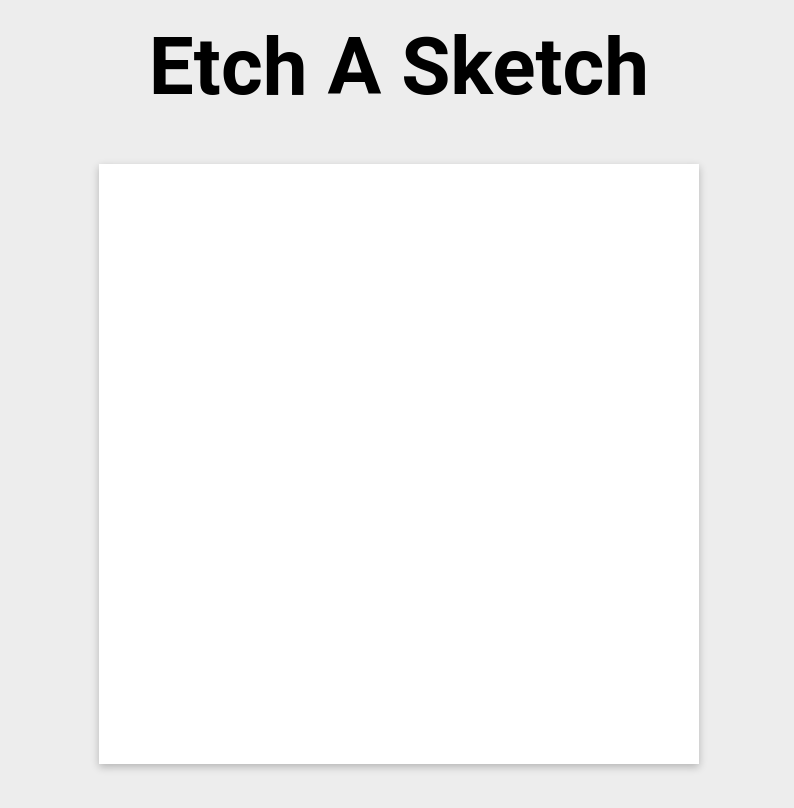
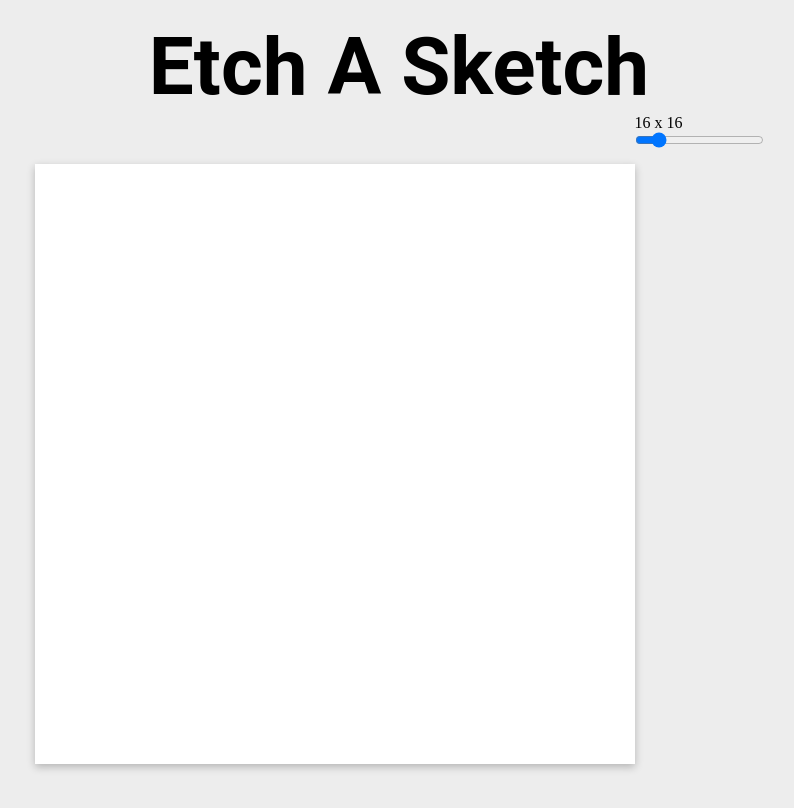
Before and after one commit to berksengul17/etch-a-sketch, a plain HTML site: page index.html in a window 1280 px wide. Shown: the whole page, without its empty margins (241-1035 px from the left). Drawn offline with Linux system fonts and the light colour scheme.

Commit message:
Add range slider to html and dynamic text that shows the current value

```diff
--- a/index.html
+++ b/index.html
@@ -14,6 +14,10 @@
         <h1>Etch A Sketch</h1>
         <div class="main">
             <div class="container"></div>
+            <div class="slide-container">
+                <div id="rangeV"></div>
+                <input id="range" type="range" min="2" max="100" value="16">
+            </div>
         </div>
     </body>
 </html>
--- a/index.js
+++ b/index.js
@@ -1,9 +1,17 @@
 const container = document.querySelector(".container");
+
+const range = document.querySelector("#range");
+const rangeV = document.querySelector("#rangeV");
+const setValue = () => {
+    rangeV.innerText = `${range.value} x ${range.value}`;
+}
+
+document.addEventListener("DOMContentLoaded", setValue);
+range.addEventListener("input", setValue);
 
 let mouseDown = false;
 container.onmousedown = () => (mouseDown = true);
 container.onmouseup = () => (mouseDown = false);
-
 
 function draw(e){
     if(e.type === "mouseover" && !mouseDown) return;
```
